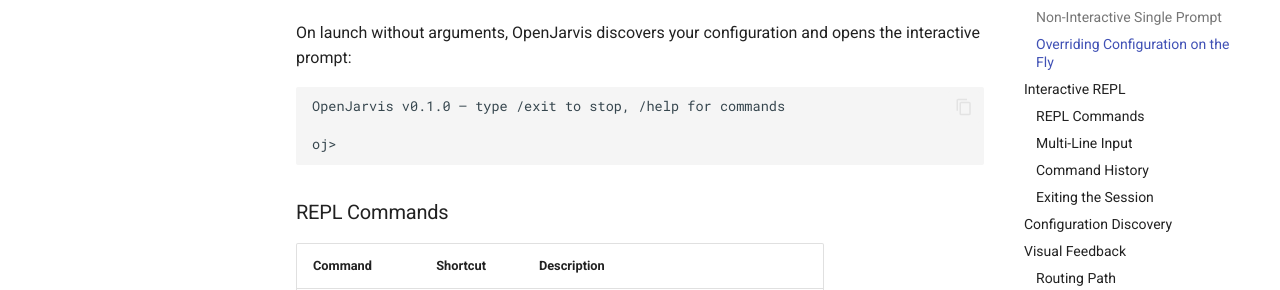
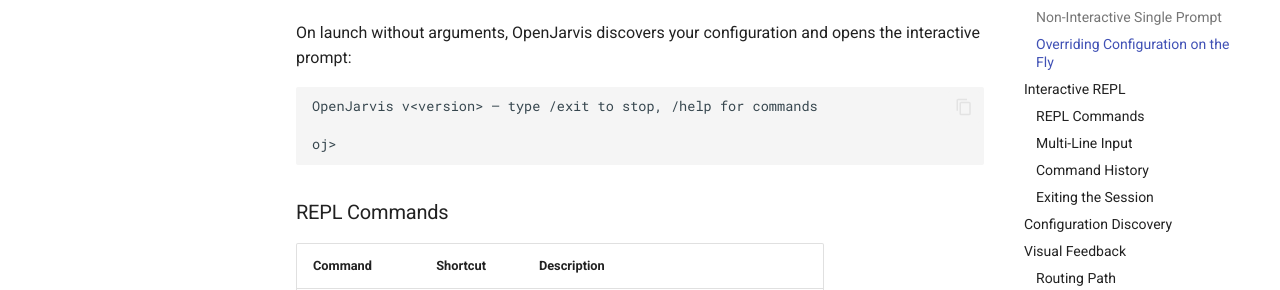
Before and after one commit to bhanuponguru/openjarvis-cli, an MkDocs documentation site: the page built from docs/usage/cli.md, in a window 1280 px wide and 900 px high, scrolled down 1233 px. Shown: the part 163-453 px from the top of the window. Built offline with MkDocs 1.6.1 and Material for MkDocs 9.7.7, drawn with Linux system fonts in a browser that asks for light colours; comment, search, counter and statistics services are not loaded.

Commit message:
docs: use evergreen version placeholders across documentation and examples

````diff
--- a/docs/usage/cli.md
+++ b/docs/usage/cli.md
@@ -62,7 +62,7 @@
 On launch without arguments, OpenJarvis discovers your configuration and opens the interactive prompt:
 
 ```text
-OpenJarvis v0.1.0 — type /exit to stop, /help for commands
+OpenJarvis v<version> — type /exit to stop, /help for commands
 
 oj>
 ```
````
Also changed, not shown: README.md (+1 -1 lines), docs/developer-guide.md (+1 -1 lines).
